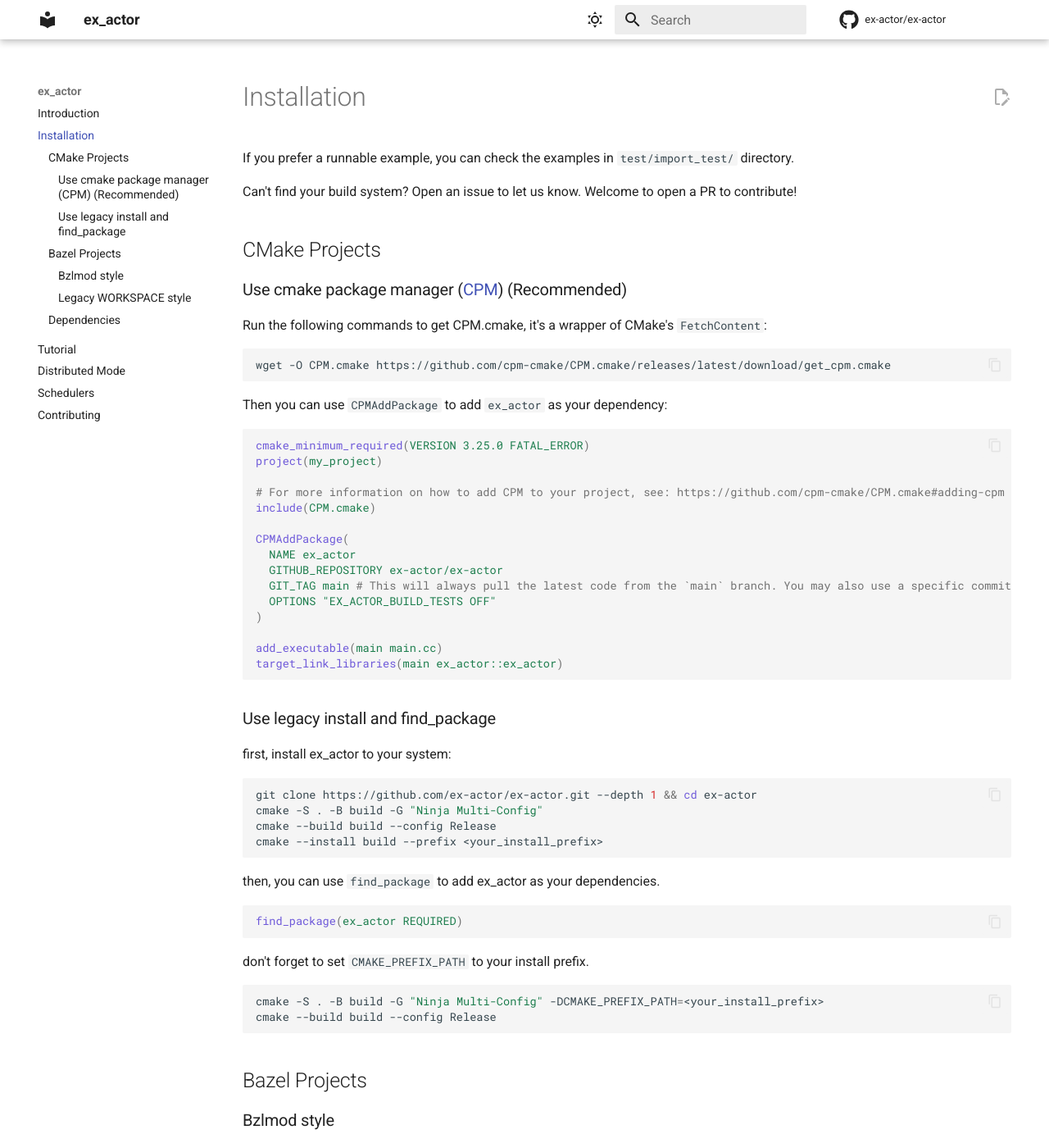
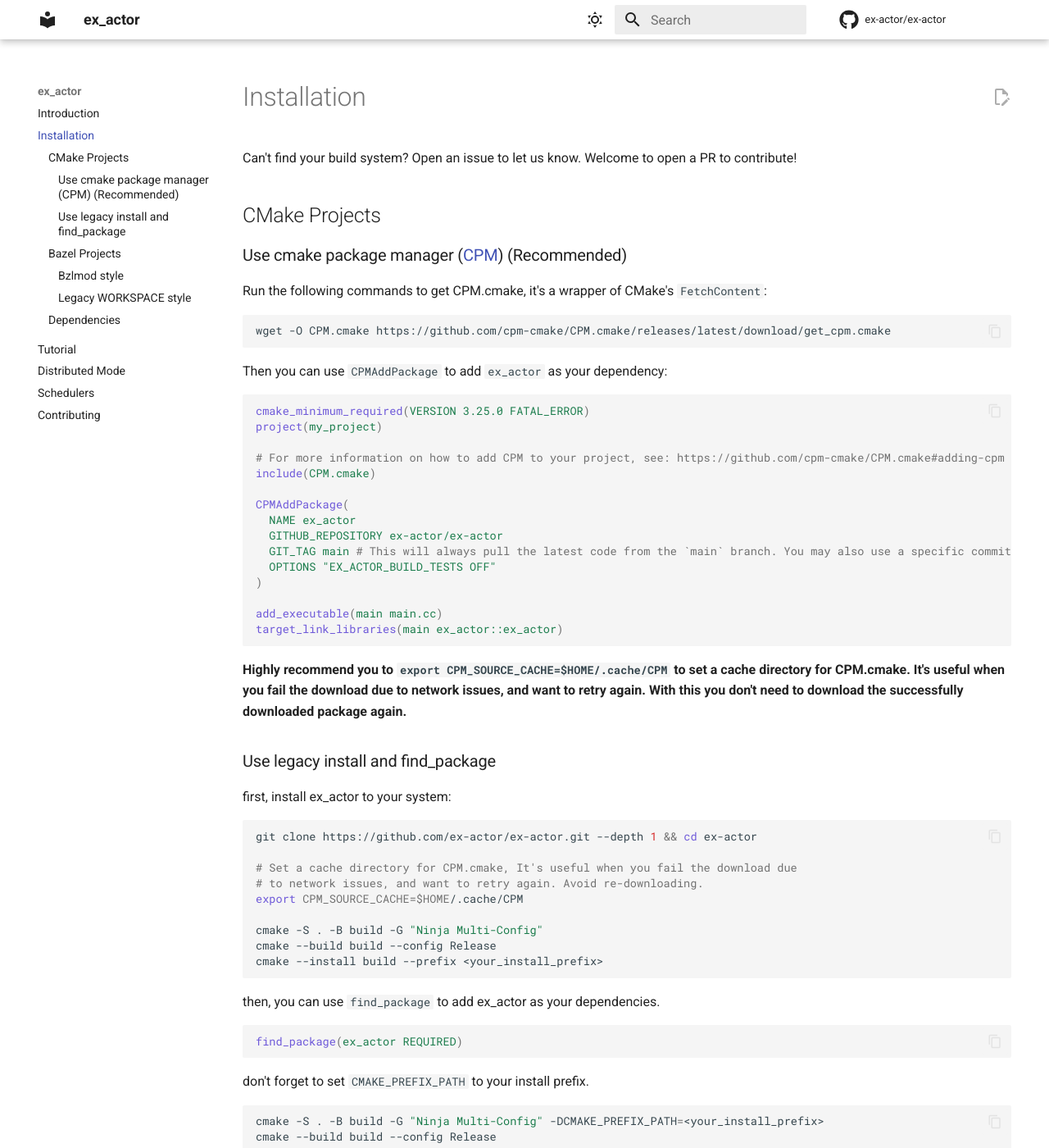
Before and after one commit to ex-actor/ex-actor, an MkDocs documentation site: the page built from docs/contents/installation.md, in a window 1280 px wide and 1400 px high. Shown: the whole window at 82% size. Built offline with MkDocs 1.6.1 and Material for MkDocs 9.7.7, drawn with Linux system fonts in a browser that asks for light colours; comment, search, counter and statistics services are not loaded.

Commit message:
[docs] Add CPM cache dir hint (#42)

````diff
--- a/docs/contents/installation.md
+++ b/docs/contents/installation.md
@@ -1,6 +1,4 @@
 # Installation
-
-If you prefer a runnable example, you can check the examples in `test/import_test/` directory.
 
 Can't find your build system? Open an issue to let us know. Welcome to open a PR to contribute!
 
@@ -34,12 +32,20 @@ target_link_libraries(main ex_actor::ex_actor)
 
 ```
 
+**Highly recommend you to `export CPM_SOURCE_CACHE=$HOME/.cache/CPM` to set a cache directory for CPM.cmake.**
+**It's useful when you fail the download due to network issues, and want to retry again. With this you don't need to download the successfully downloaded package again.**
+
 ### Use legacy install and find_package
 
 first, install ex_actor to your system:
 
 ```bash
 git clone https://github.com/ex-actor/ex-actor.git --depth 1 && cd ex-actor
+
+# Set a cache directory for CPM.cmake, It's useful when you fail the download due
+# to network issues, and want to retry again. Avoid re-downloading.
+export CPM_SOURCE_CACHE=$HOME/.cache/CPM
+
 cmake -S . -B build -G "Ninja Multi-Config"
 cmake --build build --config Release
 cmake --install build --prefix <your_install_prefix>
````
Also changed, not shown: README.md.
